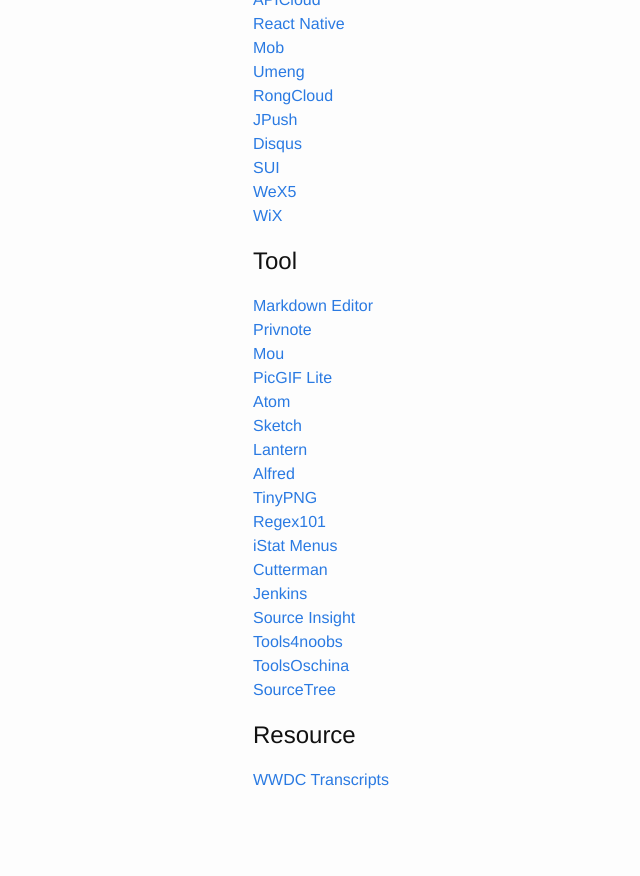
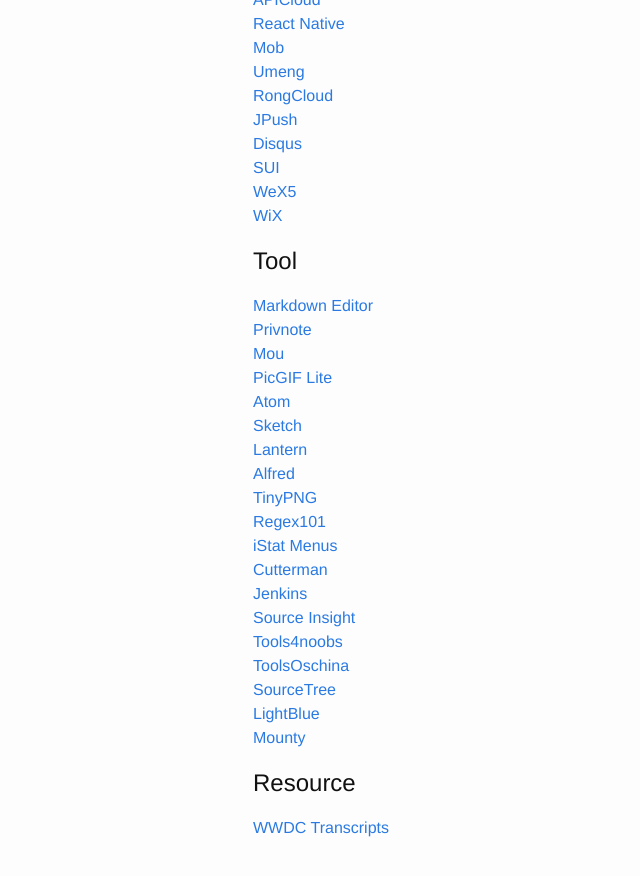
Before and after one commit to GeekRRK/GeekRRK.github.io, a Jekyll site: the page built from _posts/2015-12-24-Valuable websites.md, in a window 1280 px wide and 900 px high, scrolled down 1263 px. Shown: the top 876 px of the window, without its empty margins (17-657 px from the left). Built offline with Jekyll 4.4.1, drawn with Linux system fonts in a browser that asks for light colours; before the commit the page ends 2115 px from its top, so only the background shows below that.

Commit message:
Update 2015-12-24-Valuable websites.md

```diff
--- a/_posts/2015-12-24-Valuable websites.md
+++ b/_posts/2015-12-24-Valuable websites.md
@@ -75,6 +75,8 @@
 [Tools4noobs](https://www.tools4noobs.com/online_tools)
 [ToolsOschina](http://tool.oschina.net)
 [SourceTree](https://www.sourcetreeapp.com)
+[LightBlue](https://itunes.apple.com/us/app/lightblue-explorer-bluetooth/id557428110?mt=8)
+[Mounty](http://enjoygineering.com/mounty)
 
 # Resource
 [WWDC Transcripts](http://asciiwwdc.com)
```
